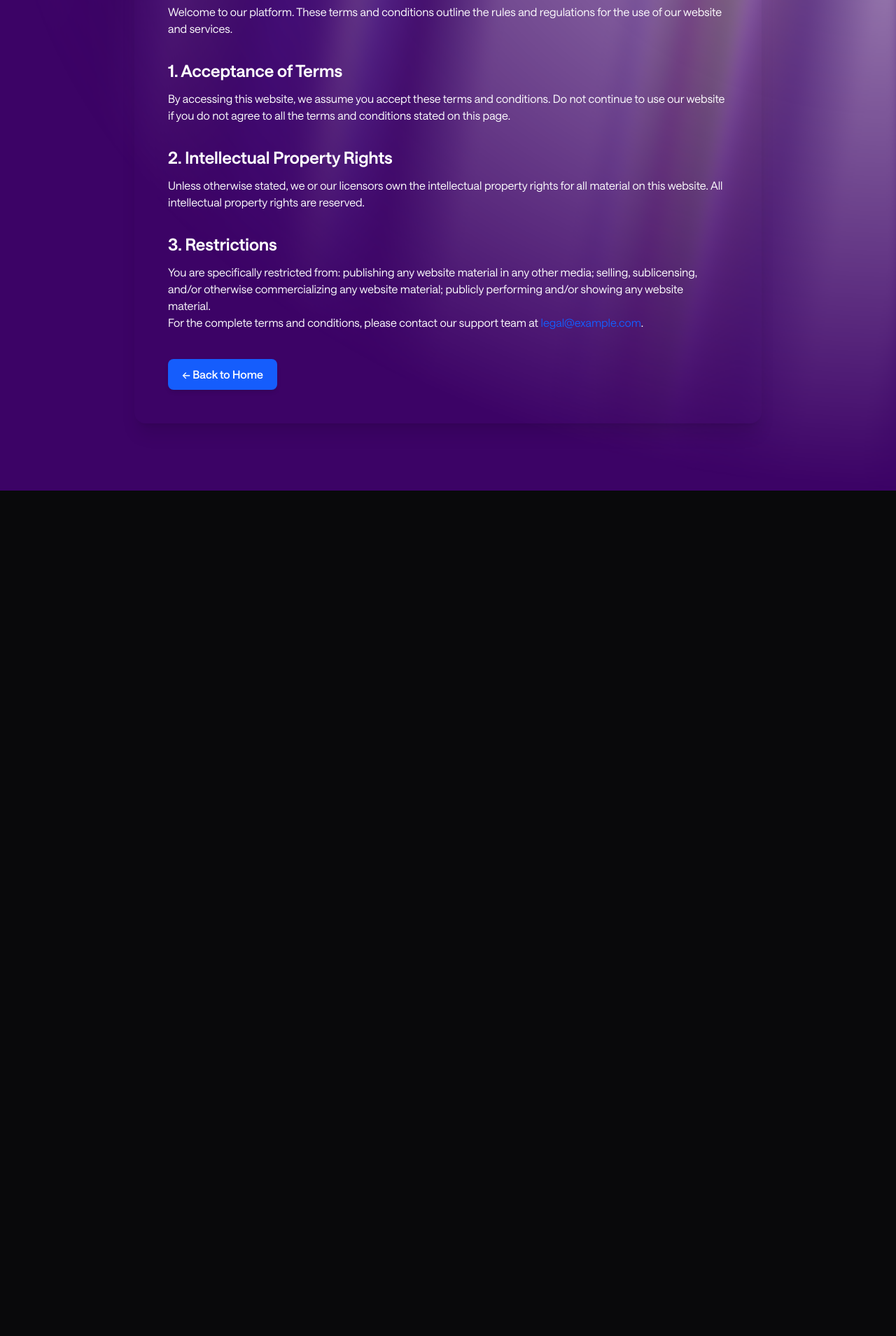
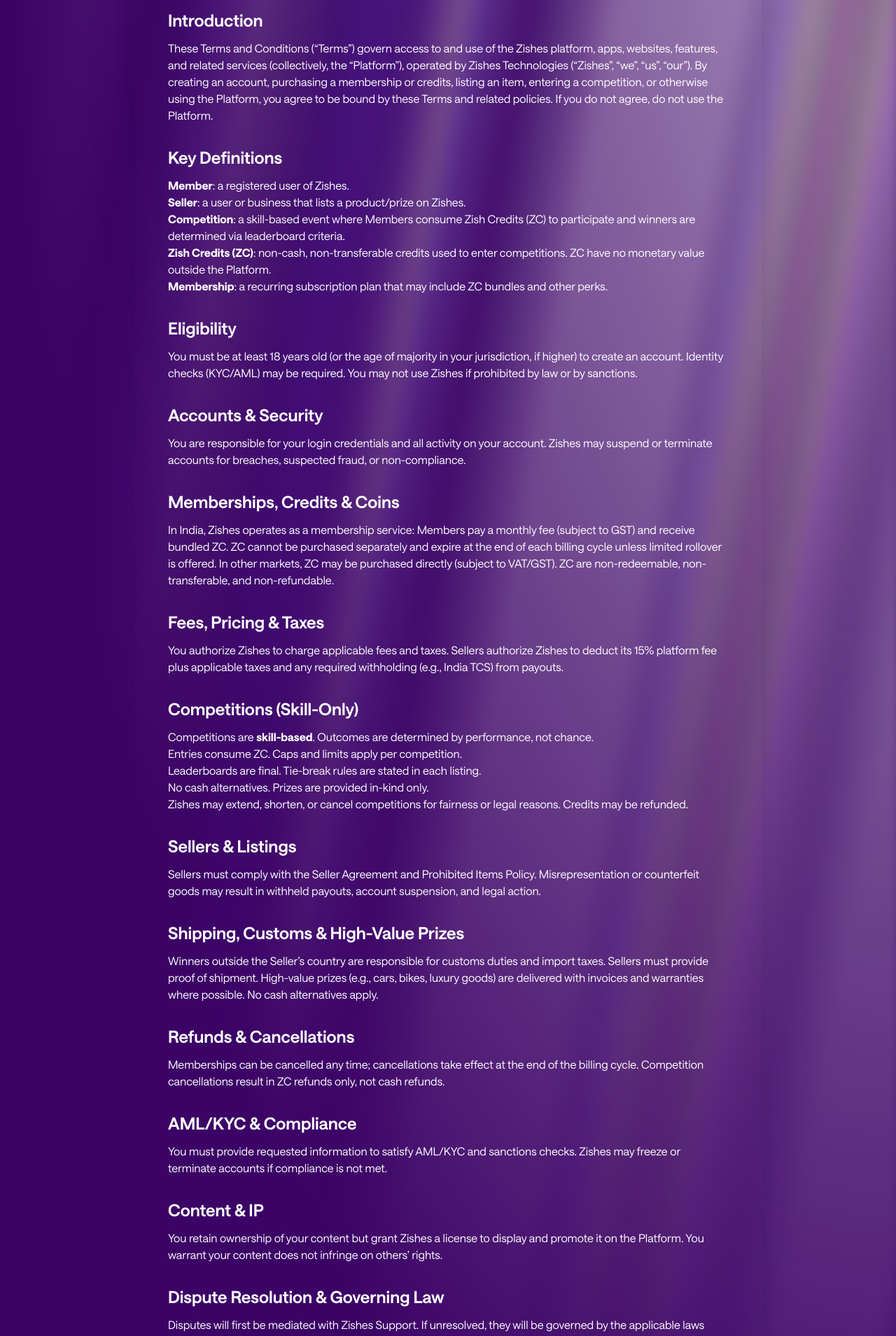
Before and after one commit to PourusK/Zishes-code, a Next.js app: page /terms in a window 1280 px wide. Shown: the part 220-2129 px from the top of the page at 70% size. Before the commit the page ends 921 px from the top, so only its background shows below. Built offline with nearby package versions, Linux system fonts and the light colour scheme.

Commit message:
Update page.tsx

```diff
--- a/src/app/terms/page.tsx
+++ b/src/app/terms/page.tsx
@@ -11,47 +11,160 @@
 
        {/* Content */}
 <div className="prose prose-lg text-white max-w-none">
+  <h2 className="text-2xl font-semibold mt-8 mb-3 text-white">
+    Introduction
+  </h2>
   <p>
-            Welcome to our platform. These terms and conditions outline the rules
-            and regulations for the use of our website and services.
+    These Terms and Conditions (“Terms”) govern access to and use of the
+    Zishes platform, apps, websites, features, and related services
+    (collectively, the “Platform”), operated by Zishes Technologies (“Zishes”,
+    “we”, “us”, “our”). By creating an account, purchasing a membership or
+    credits, listing an item, entering a competition, or otherwise using the
+    Platform, you agree to be bound by these Terms and related policies. If you
+    do not agree, do not use the Platform.
   </p>
 
   <h2 className="text-2xl font-semibold mt-8 mb-3 text-white">
-            1. Acceptance of Terms
+    Key Definitions
+  </h2>
+  <ul>
+    <li><strong>Member</strong>: a registered user of Zishes.</li>
+    <li><strong>Seller</strong>: a user or business that lists a product/prize on Zishes.</li>
+    <li><strong>Competition</strong>: a skill-based event where Members consume Zish Credits (ZC) to participate and winners are determined via leaderboard criteria.</li>
+    <li><strong>Zish Credits (ZC)</strong>: non-cash, non-transferable credits used to enter competitions. ZC have no monetary value outside the Platform.</li>
+    <li><strong>Membership</strong>: a recurring subscription plan that may include ZC bundles and other perks.</li>
+  </ul>
+
+  <h2 className="text-2xl font-semibold mt-8 mb-3 text-white">
+    Eligibility
   </h2>
   <p>
-            By accessing this website, we assume you accept these terms and
-            conditions. Do not continue to use our website if you do not agree
-            to all the terms and conditions stated on this page.
+    You must be at least 18 years old (or the age of majority in your
+    jurisdiction, if higher) to create an account. Identity checks (KYC/AML) may
+    be required. You may not use Zishes if prohibited by law or by sanctions.
   </p>
 
   <h2 className="text-2xl font-semibold mt-8 mb-3 text-white">
-            2. Intellectual Property Rights
+    Accounts & Security
   </h2>
   <p>
-            Unless otherwise stated, we or our licensors own the intellectual
-            property rights for all material on this website. All intellectual
-            property rights are reserved.
+    You are responsible for your login credentials and all activity on your
+    account. Zishes may suspend or terminate accounts for breaches, suspected
+    fraud, or non-compliance.
   </p>
 
   <h2 className="text-2xl font-semibold mt-8 mb-3 text-white">
-            3. Restrictions
+    Memberships, Credits & Coins
   </h2>
   <p>
-            You are specifically restricted from: publishing any website
-            material in any other media; selling, sublicensing, and/or otherwise
-            commercializing any website material; publicly performing and/or
-            showing any website material.
+    In India, Zishes operates as a membership service: Members pay a monthly fee
+    (subject to GST) and receive bundled ZC. ZC cannot be purchased separately
+    and expire at the end of each billing cycle unless limited rollover is
+    offered. In other markets, ZC may be purchased directly (subject to VAT/GST).
+    ZC are non-redeemable, non-transferable, and non-refundable.
   </p>
 
+  <h2 className="text-2xl font-semibold mt-8 mb-3 text-white">
+    Fees, Pricing & Taxes
+  </h2>
   <p>
-            For the complete terms and conditions, please contact our support
-            team at{" "}
+    You authorize Zishes to charge applicable fees and taxes. Sellers authorize
+    Zishes to deduct its 15% platform fee plus applicable taxes and any
+    required withholding (e.g., India TCS) from payouts.
+  </p>
+
+  <h2 className="text-2xl font-semibold mt-8 mb-3 text-white">
+    Competitions (Skill-Only)
+  </h2>
+  <ul>
+    <li>Competitions are <strong>skill-based</strong>. Outcomes are determined by performance, not chance.</li>
+    <li>Entries consume ZC. Caps and limits apply per competition.</li>
+    <li>Leaderboards are final. Tie-break rules are stated in each listing.</li>
+    <li>No cash alternatives. Prizes are provided in-kind only.</li>
+    <li>Zishes may extend, shorten, or cancel competitions for fairness or legal reasons. Credits may be refunded.</li>
+  </ul>
+
+  <h2 className="text-2xl font-semibold mt-8 mb-3 text-white">
+    Sellers & Listings
+  </h2>
+  <p>
+    Sellers must comply with the Seller Agreement and Prohibited Items Policy.
+    Misrepresentation or counterfeit goods may result in withheld payouts,
+    account suspension, and legal action.
+  </p>
+
+  <h2 className="text-2xl font-semibold mt-8 mb-3 text-white">
+    Shipping, Customs & High-Value Prizes
+  </h2>
+  <p>
+    Winners outside the Seller’s country are responsible for customs duties and
+    import taxes. Sellers must provide proof of shipment. High-value prizes
+    (e.g., cars, bikes, luxury goods) are delivered with invoices and warranties
+    where possible. No cash alternatives apply.
+  </p>
+
+  <h2 className="text-2xl font-semibold mt-8 mb-3 text-white">
+    Refunds & Cancellations
+  </h2>
+  <p>
+    Memberships can be cancelled any time; cancellations take effect at the end
+    of the billing cycle. Competition cancellations result in ZC refunds only,
+    not cash refunds.
+  </p>
+
+  <h2 className="text-2xl font-semibold mt-8 mb-3 text-white">
+    AML/KYC & Compliance
+  </h2>
+  <p>
+    You must provide requested information to satisfy AML/KYC and sanctions
+    checks. Zishes may freeze or terminate accounts if compliance is not met.
+  </p>
+
+  <h2 className="text-2xl font-semibold mt-8 mb-3 text-white">
+    Content & IP
+  </h2>
+  <p>
+    You retain ownership of your content but grant Zishes a license to display
+    and promote it on the Platform. You warrant your content does not infringe
+    on others’ rights.
+  </p>
+
+  <h2 className="text-2xl font-semibold mt-8 mb-3 text-white">
+    Dispute Resolution & Governing Law
+  </h2>
+  <p>
+    Disputes will first be mediated with Zishes Support. If unresolved, they
+    will be governed by the applicable laws depending on your region (UAE, India,
+    UK). Mandatory consumer protections remain unaffected.
+  </p>
+
+  <h2 className="text-2xl font-semibold mt-8 mb-3 text-white">
+    Limitation of Liability
+  </h2>
+  <p>
+    To the extent permitted by law, Zishes is not liable for indirect or
+    consequential damages, lost profits, or personal injury. Liability is capped
+    at the higher of USD 100 or the amount you paid Zishes in the last 12 months.
+  </p>
+
+  <h2 className="text-2xl font-semibold mt-8 mb-3 text-white">
+    Changes
+  </h2>
+  <p>
+    We may update these Terms. Continued use of the Platform after changes
+    constitutes acceptance.
+  </p>
+
+  <h2 className="text-2xl font-semibold mt-8 mb-3 text-white">
+    Contact
+  </h2>
+  <p>
+    For any questions, contact us at{" "}
     <a
-              href="mailto:legal@example.com"
+      href="mailto:legal@zishes.com"
       className="text-blue-600 hover:underline"
     >
-              legal@example.com
+      legal@zishes.com
     </a>
     .
   </p>
```
Lines whose indentation alone changed are shown as unchanged.
